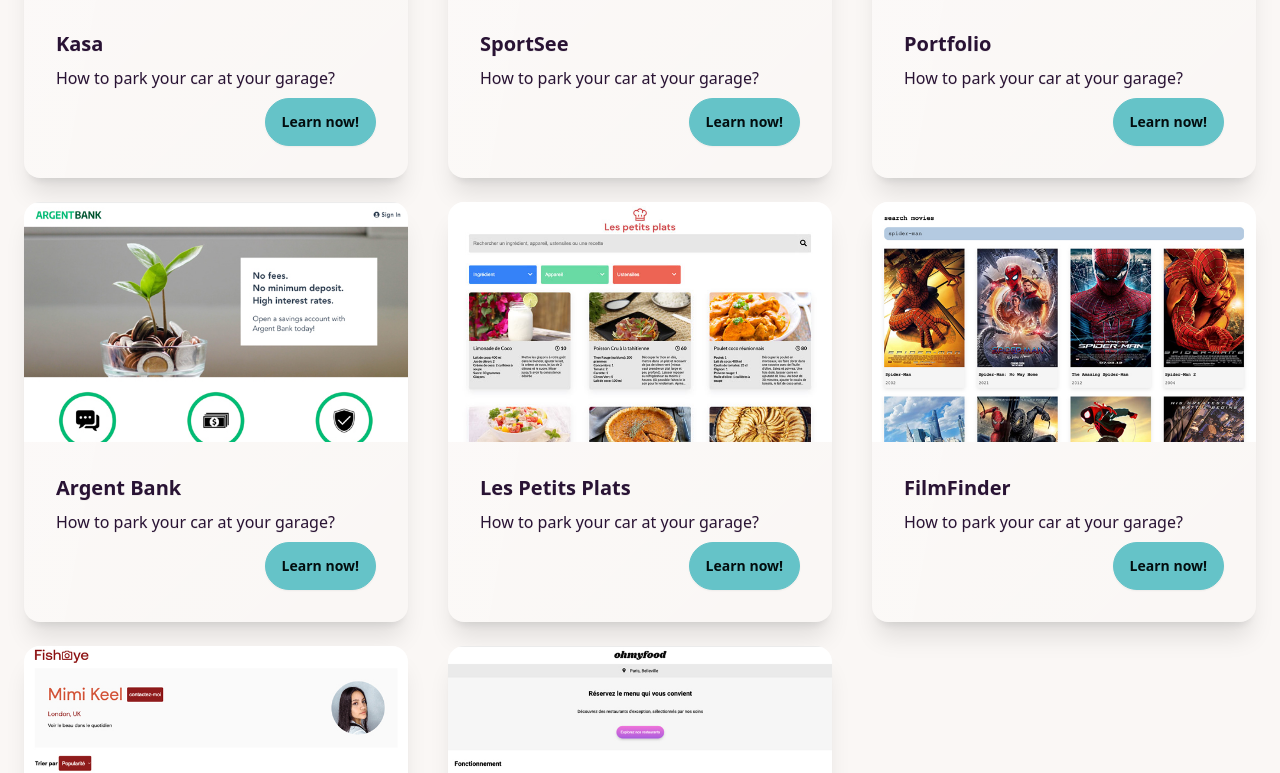
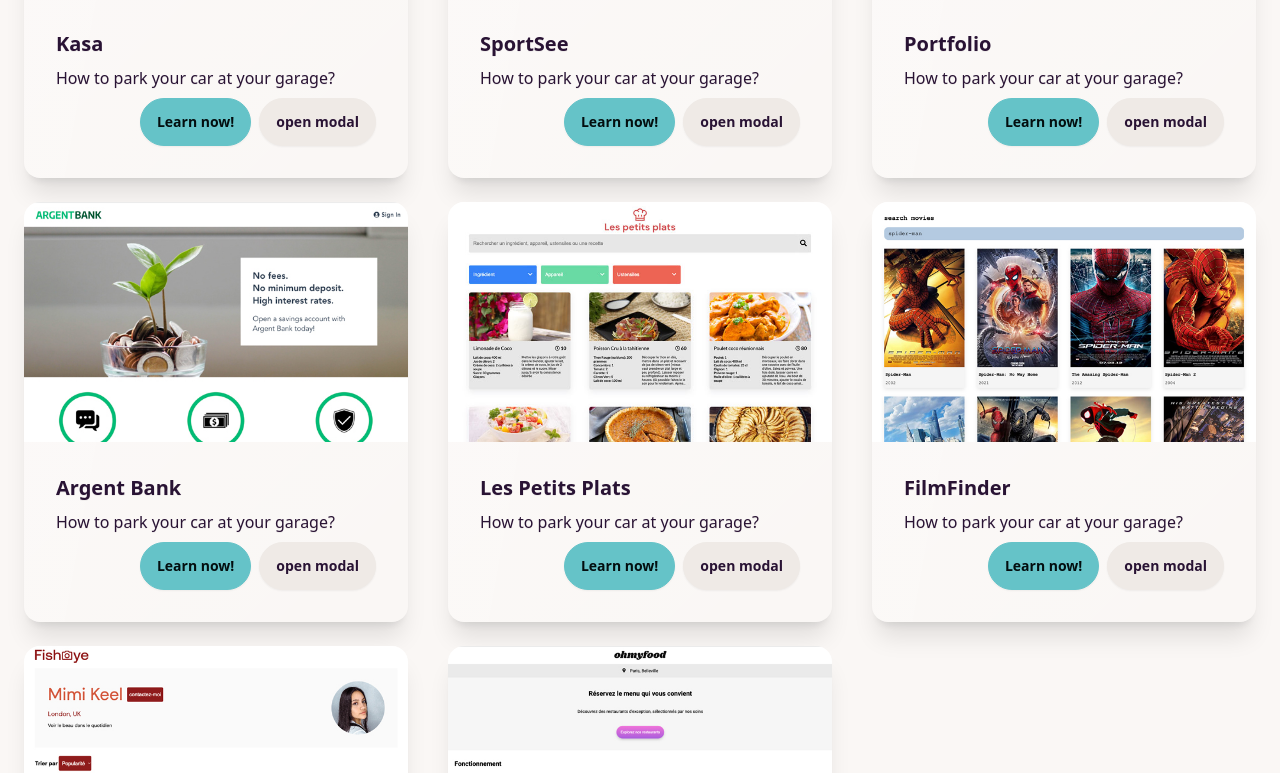
Before and after one commit to Matt-Fr/portfolio_v3, a React (Vite) app: page / in a window 1280 px wide. Shown: the part 1234-2007 px from the top of the page. Built offline with nearby package versions, Linux system fonts and the light colour scheme.

Commit message:
added modal to projects

```diff
--- a/src/components/ProjectCard.tsx
+++ b/src/components/ProjectCard.tsx
@@ -23,6 +23,26 @@
         <p>How to park your car at your garage?</p>
         <div className="card-actions justify-end">
           <button className="btn btn-primary">Learn now!</button>
+          <button
+            className="btn"
+            onClick={() => {
+              const modal = document.getElementById("my_modal_2");
+              if (modal) {
+                (modal as HTMLDialogElement).showModal();
+              }
+            }}
+          >
+            open modal
+          </button>
+          <dialog id="my_modal_2" className="modal">
+            <div className="modal-box">
+              <h3 className="font-bold text-lg">{props.title}</h3>
+              <p className="py-4">{props.descriptionFr}</p>
+            </div>
+            <form method="dialog" className="modal-backdrop">
+              <button>close</button>
+            </form>
+          </dialog>
         </div>
       </div>
     </div>
```
